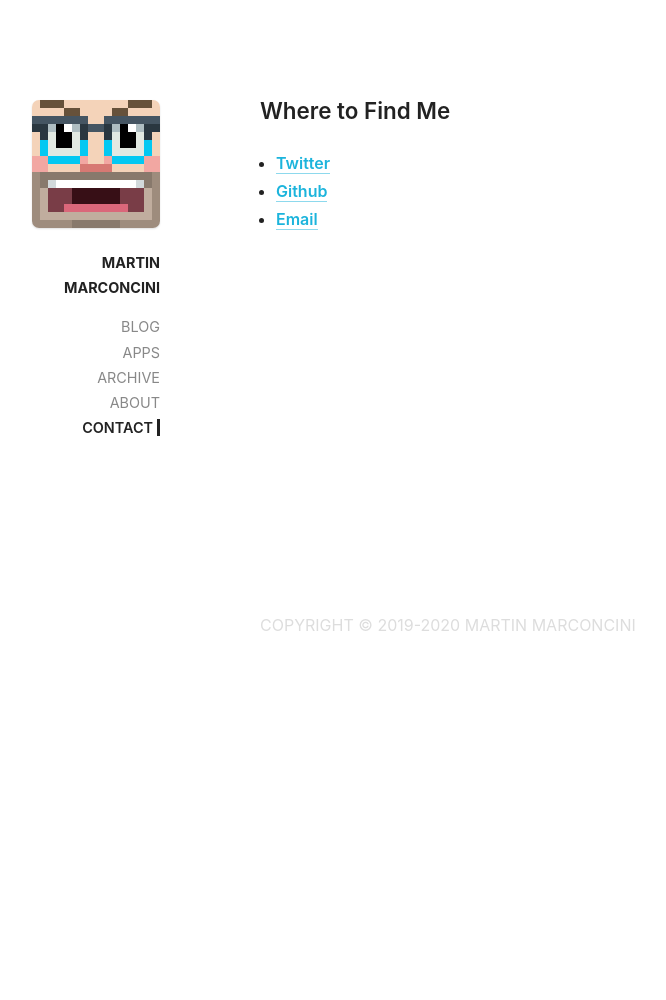
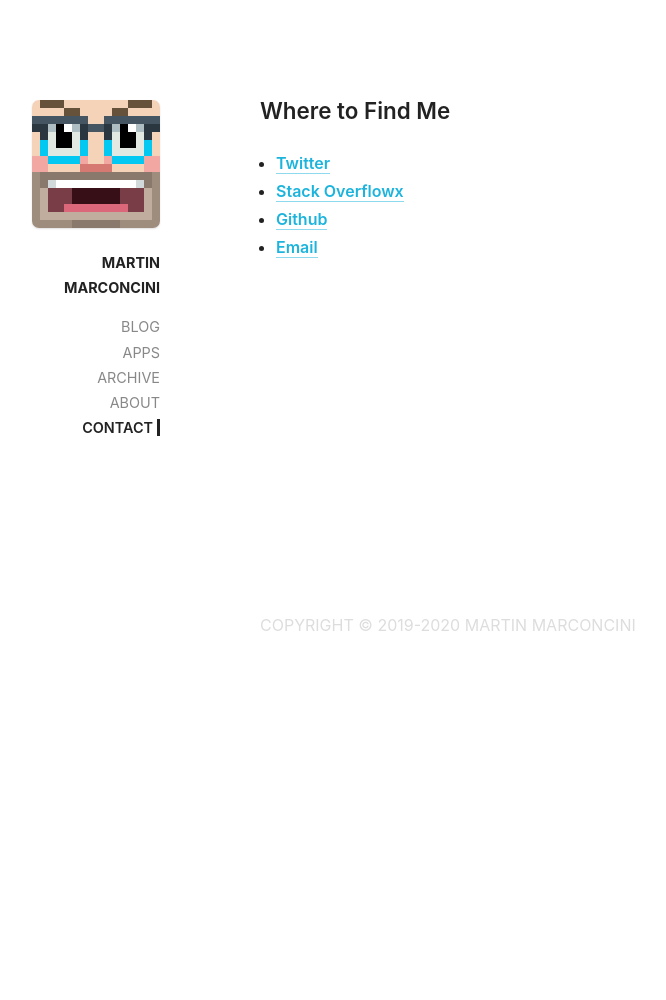
Before and after one commit to Gryzor/gryzor.github.io, a Jekyll site: the page built from contact.html, in a window 1280 px wide. Shown: the whole page, without its empty margins (225-891 px from the left). Built offline with Jekyll 4.4.1, drawn with Linux system fonts in a browser that asks for light colours.

Commit message:
added stackoverflow to contact

```diff
--- a/contact.html
+++ b/contact.html
@@ -7,6 +7,7 @@ navtab: contact
 <h2>Where to Find Me</h2>
 <ul id="contact-list">
   <li><a href="https://twitter.com/Gryzor">Twitter</a></li>
+   <li><a href="https://stackoverflow.com/users/2684/martin-marconcini">Stack Overflowx</a></li>
   <li><a href="http://github.com/gryzor">Github</a></li>
   <li><a href="mailto:martin@marconcini.com">Email</a></li>
 </ul>
```
